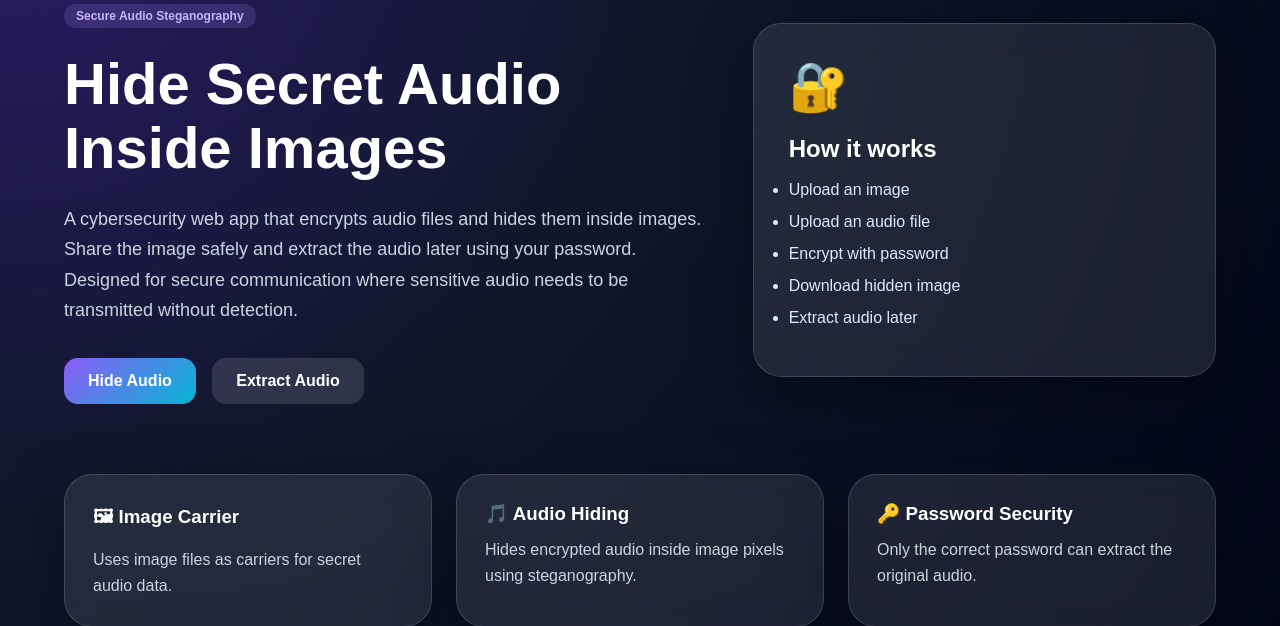
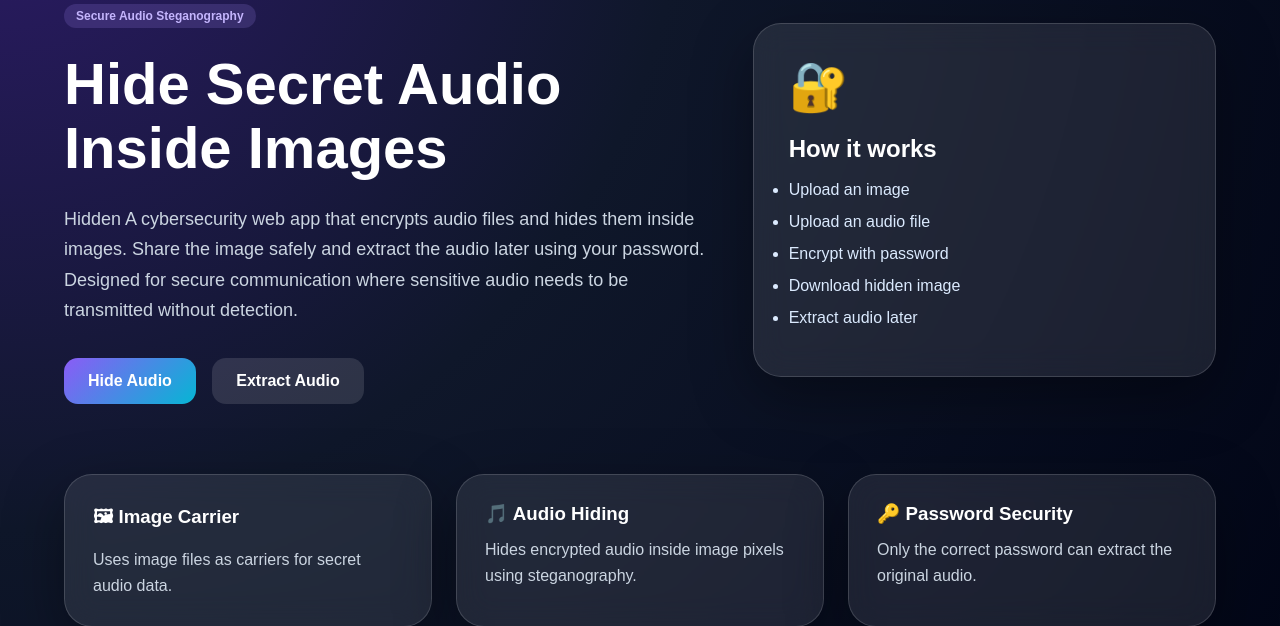
Before and after one commit to Aiswarya1810/hidden-audio-tracker, a Django app: page / in a window 1280 px wide. Shown: the part 156-782 px from the top of the page. Run offline with Django 5.2, Linux system fonts and the light colour scheme.

Commit message:
home page

```diff
--- a/templates/tracker/home.html
+++ b/templates/tracker/home.html
@@ -8,8 +8,10 @@
         <h1>Hide Secret Audio Inside Images</h1>
 
         <p>
+            Hidden
             A cybersecurity web app that encrypts audio files and hides them inside images.
             Share the image safely and extract the audio later using your password.
+
             Designed for secure communication where sensitive audio needs to be transmitted without detection.
         </p>
 
```
